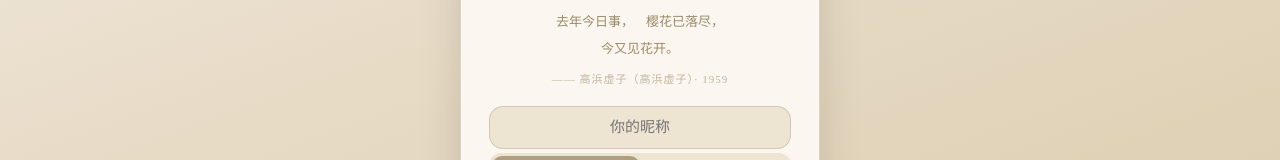
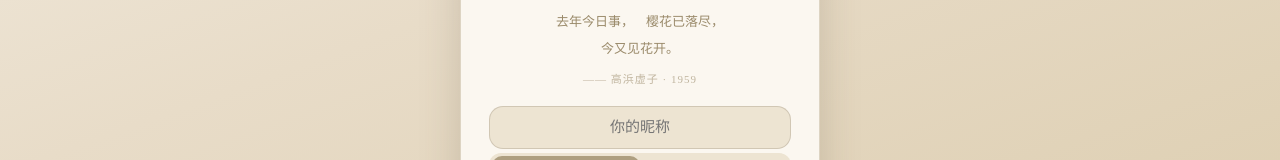
Before and after one commit to Yaahua/chatroom, a React (Vite) app: page / in a window 1280 px wide. Shown: the part 332-492 px from the top of the page. Built offline with nearby package versions, Linux system fonts and the light colour scheme; a web font is replaced by a local one.

Commit message:
fix: 辞世诗署名只显示中文作者名和年份，去掉日文括号

```diff
--- a/src/components/JiseiDisplay.tsx
+++ b/src/components/JiseiDisplay.tsx
@@ -100,7 +100,7 @@ export function JiseiDisplay({ isDark }: JiseiDisplayProps) {
           textAlign: 'center',
         }}
       >
-        —— {poem.author}（{poem.authorJa}）· {poem.year}
+        —— {poem.author} · {poem.year}
       </p>
     </div>
   )
```
